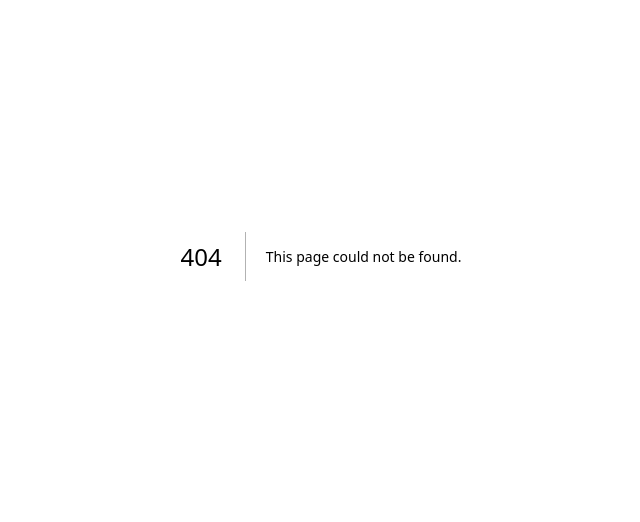
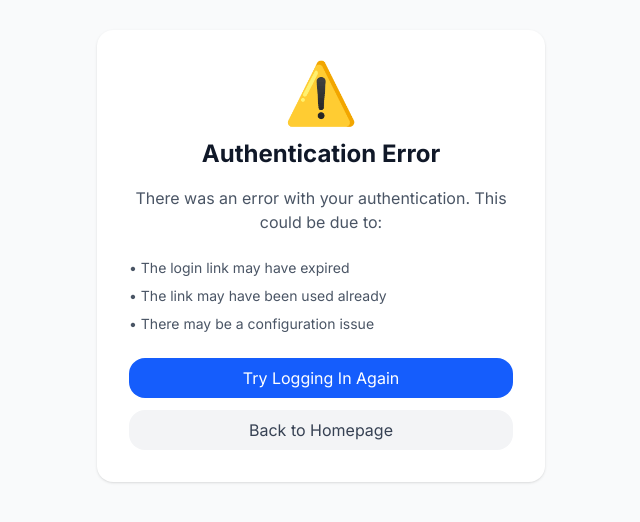
Before and after one commit to gabo05555/Marketplace, a Next.js app: page /auth/auth-code-error in a window 1280 px wide. Before the commit this address had no page. Shown: the part 144-666 px from the top of the page, without its empty margins (319-959 px from the left). Built offline with nearby package versions, Linux system fonts and the light colour scheme.

Commit message:
fixed email auth

```diff
--- /dev/null
+++ b/middleware.js
@@ -0,0 +1,30 @@
+import { createMiddlewareClient } from '@supabase/auth-helpers-nextjs'
+import { NextResponse } from 'next/server'
+
+export async function middleware(req) {
+  const res = NextResponse.next()
+
+  // Handle auth callback
+  if (req.nextUrl.pathname === '/auth/callback') {
+    const supabase = createMiddlewareClient({ req, res })
+    const { searchParams } = new URL(req.url)
+    const code = searchParams.get('code')
+
+    if (code) {
+      try {
+        await supabase.auth.exchangeCodeForSession(code)
+      } catch (error) {
+        console.error('Auth error:', error)
+      }
+    }
+
+    // Redirect to home
+    return NextResponse.redirect(new URL('/', req.url))
+  }
+
+  return res
+}
+
+export const config = {
+  matcher: '/auth/callback'
+}
--- /dev/null
+++ b/src/app/auth/auth-code-error/page.js
@@ -0,0 +1,39 @@
+'use client'
+import { useRouter } from 'next/navigation'
+
+export default function AuthCodeError() {
+  const router = useRouter()
+
+  return (
+    <div className="min-h-screen bg-gray-50 flex items-center justify-center">
+      <div className="max-w-md w-full bg-white rounded-lg shadow-sm p-8 text-center">
+        <div className="text-red-600 text-6xl mb-4">⚠️</div>
+        <h1 className="text-2xl font-bold text-gray-900 mb-4">
+          Authentication Error
+        </h1>
+        <p className="text-gray-600 mb-6">
+          There was an error with your authentication. This could be due to:
+        </p>
+        <ul className="text-left text-sm text-gray-600 mb-6 space-y-2">
+          <li>• The login link may have expired</li>
+          <li>• The link may have been used already</li>
+          <li>• There may be a configuration issue</li>
+        </ul>
+        <div className="space-y-3">
+          <button
+            onClick={() => router.push('/')}
+            className="w-full bg-blue-600 text-white px-4 py-2 rounded-lg hover:bg-blue-700 transition-colors"
+          >
+            Try Logging In Again
+          </button>
+          <button
+            onClick={() => router.push('/')}
+            className="w-full bg-gray-100 text-gray-700 px-4 py-2 rounded-lg hover:bg-gray-200 transition-colors"
+          >
+            Back to Homepage
+          </button>
+        </div>
+      </div>
+    </div>
+  )
+}
--- /dev/null
+++ b/src/app/auth/callback/route.js
@@ -0,0 +1,12 @@
+import { NextResponse } from 'next/server'
+
+export async function GET(request) {
+  const { searchParams, origin } = new URL(request.url)
+
+  // Log all parameters for debugging
+  console.log('Auth callback URL:', request.url)
+  console.log('Search params:', Object.fromEntries(searchParams.entries()))
+
+  // Simply redirect to home - let the client handle the auth
+  return NextResponse.redirect(`${origin}/`)
+}
--- /dev/null
+++ b/src/app/auth/error/page.js
@@ -0,0 +1,57 @@
+'use client'
+
+import { useSearchParams } from 'next/navigation'
+import { useRouter } from 'next/navigation'
+import { useEffect, useState, Suspense } from 'react'
+
+function AuthErrorContent() {
+  const searchParams = useSearchParams()
+  const router = useRouter()
+  const [errorMessage, setErrorMessage] = useState('')
+
+  useEffect(() => {
+    const message = searchParams.get('message')
+    setErrorMessage(message || 'An authentication error occurred')
+  }, [searchParams])
+
+  return (
+    <div className="max-w-md w-full bg-white rounded-lg shadow-sm p-6">
+      <div className="text-center">
+        <div className="text-red-600 text-4xl mb-4">⚠️</div>
+        <h1 className="text-2xl font-bold text-gray-900 mb-4">Authentication Error</h1>
+        <p className="text-gray-600 mb-6">{errorMessage}</p>
+        <div className="space-y-3">
+          <button
+            onClick={() => router.push('/')}
+            className="w-full bg-blue-600 text-white px-4 py-2 rounded-lg hover:bg-blue-700 transition-colors"
+          >
+            Return to Home
+          </button>
+          <button
+            onClick={() => router.push('/?login=true')}
+            className="w-full bg-gray-100 text-gray-700 px-4 py-2 rounded-lg hover:bg-gray-200 transition-colors"
+          >
+            Try Login Again
+          </button>
+        </div>
+      </div>
+    </div>
+  )
+}
+
+export default function AuthError() {
+  return (
+    <div className="min-h-screen bg-gray-50 flex items-center justify-center">
+      <Suspense fallback={
+        <div className="max-w-md w-full bg-white rounded-lg shadow-sm p-6">
+          <div className="text-center">
+            <div className="animate-spin rounded-full h-8 w-8 border-b-2 border-blue-600 mx-auto mb-4"></div>
+            <p className="text-gray-600">Loading...</p>
+          </div>
+        </div>
+      }>
+        <AuthErrorContent />
+      </Suspense>
+    </div>
+  )
+}
```
